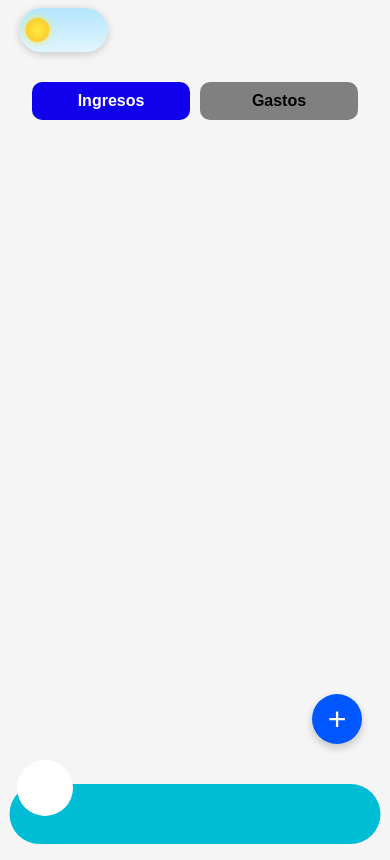
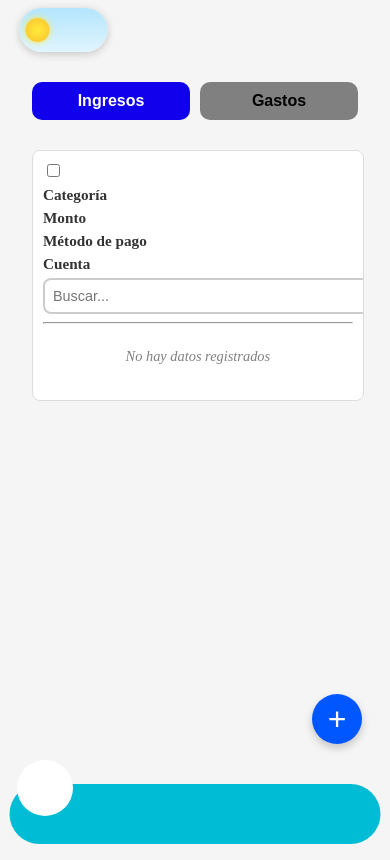
Before and after one commit to Alejandro-ux359/miscuentas, a React (Vite) app: page /ingresosgastos in a window 390 px wide. Built offline with nearby package versions, Linux system fonts and the light colour scheme; some icons are missing; the HTML template or start-up script is replaced by a standard one.

Commit message:
ingresosgastos-tablas

```diff
--- a/src/pages/ingresosGastos/IngresosGastos.css
+++ b/src/pages/ingresosGastos/IngresosGastos.css
@@ -118,6 +118,85 @@
   background: hsl(244, 100%, 40%);
 }
 
+.tabla-contenedor {
+  width: 95%;
+  margin: 30px auto;
+  border-radius: 10px;
+  overflow-x: auto;
+  background: #fff;
+  box-shadow: 0 2px 6px rgba(0, 0, 0, 0.1);
+  padding: 15px;
+}
+
+/* Encabezado */
+.tabla-header {
+  display: flex;
+  align-items: center;
+  justify-content: space-between;
+  flex-wrap: wrap;
+  gap: 10px;
+  margin-bottom: 1px;
+}
+
+.tabla-header span {
+  font-weight: bold;
+  font-size: 1rem;
+  color: #333;
+}
+
+.tabla-subtitulo {
+  margin-right: 100px;
+  font-weight: bold;
+  font-size: 1rem;
+}
+
+.buscador {
+  margin-left: auto;
+  border: 2px solid #ccc;
+  border-radius: 8px;
+  padding: 6px 10px;
+  font-size: 0.9rem;
+  transition: 0.3s;
+}
+
+.buscador:focus {
+  border-color: hsl(244, 100%, 46%);
+  outline: none;
+}
+
+/* Tabla principal */
+.tabla-datos {
+  width: 100%;
+  border-collapse: collapse;
+  text-align: center;
+  font-size: 0.95rem;
+}
+
+.tabla-datos thead {
+  background-color: hsl(244, 100%, 46%);
+  color: white;
+}
+
+.tabla-datos th,
+.tabla-datos td {
+  padding: 10px;
+  border-bottom: 1px solid #ddd;
+  min-width: 120px;
+}
+
+.tabla-datos tr:hover {
+  background-color: #f3f4f8;
+  transition: background 0.2s;
+}
+
+.sin-datos {
+  text-align: center;
+  color: gray;
+  font-style: italic;
+  padding: 15px;
+}
+
+
 /* ============================
    📱 Móviles y Tablets
    ============================ */
@@ -162,3 +241,64 @@
     align-items: stretch;
   }
 }
+
+@media (max-width: 1024px) {
+  .tabla-contenedor {
+    width: 95%;
+    padding: 10px;
+    box-shadow: none;
+    border: 1px solid #ddd;
+    border-radius: 8px;
+  }
+
+  .tabla-header {
+    flex-direction: column;
+    align-items: flex-start;
+    gap: 8px;
+  }
+
+  .tabla-header span {
+    font-size: 0.95rem;
+  }
+
+  .buscador {
+    width: 100%;
+    font-size: 0.9rem;
+    padding: 8px;
+  }
+
+  .tabla-datos {
+    font-size: 0.85rem;
+    display: block;
+    overflow-x: auto;
+    white-space: nowrap;
+  }
+
+  .tabla-datos th,
+  .tabla-datos td {
+    padding: 8px 10px;
+  }
+
+  .sin-datos {
+    font-size: 0.9rem;
+    padding: 10px;
+  }
+}
+
+/* ============================
+   📱 Pantallas muy pequeñas
+   ============================ */
+@media (max-width: 480px) {
+  .tabla-header {
+    gap: 5px;
+  }
+
+  .tabla-datos {
+    font-size: 0.8rem;
+  }
+
+  .tabla-datos th,
+  .tabla-datos td {
+    padding: 6px 8px;
+  }
+}
--- a/src/pages/ingresosGastos/IngresosGastos.tsx
+++ b/src/pages/ingresosGastos/IngresosGastos.tsx
@@ -4,16 +4,35 @@ import "../ingresosGastos/IngresosGastos.css";
 function IngresosGastos() {
   const [openModal, setOpenModal] = useState(false);
   const [tipo, setTipo] = useState("");
-  const [activeTab, setActiveTab] = useState("Ingresos"); // pestaña activa
+  const [activeTab, setActiveTab] = useState("Ingresos");
+  const [datos, setDatos] = useState<any[]>([]);
+  const [busqueda, setBusqueda] = useState("");
 
   const abrirModal = (tipoForm: string) => {
     setTipo(tipoForm);
     setOpenModal(true);
   };
 
-  const cerrarModal = () => {
-    setOpenModal(false);
+  const cerrarModal = () => setOpenModal(false);
+
+  const handleSubmit = (e: any) => {
+    e.preventDefault();
+    const form = new FormData(e.target);
+    const nuevo = {
+      categoria: form.get("categoria"),
+      monto: form.get("monto"),
+      metodo: form.get("paymentMethod"),
+      cuenta: form.get("cuenta"),
+      fecha: form.get("fecha"),
+      tipo,
+    };
+    setDatos([...datos, nuevo]);
+    cerrarModal();
   };
+
+  const filtrados = datos.filter((item) =>
+    item.categoria.toLowerCase().includes(busqueda.toLowerCase())
+  );
 
   return (
     <>
@@ -33,31 +52,56 @@ function IngresosGastos() {
         </button>
       </nav>
 
-      {/* Sección visible según pestaña */}
+      {/* Sección visible */}
       <div className="contenedor-principal">
-        {activeTab === "Ingresos" && (
-          <section className="seccion ingresos">
-            {/* Botón flotante */}
-            <button
-              className="btn-flotante"
-              onClick={() => abrirModal("Ingreso")}
-            >
-              +
-            </button>
-          </section>
-        )}
+        <div className="tabla-contenedor">
+          <div className="tabla-header">
+            <label>
+              <input type="checkbox" />
+            </label>
+            <span className="tabla-subtitulo">Categoría</span>
+            <span className="tabla-subtitulo">Monto</span>
+            <span className="tabla-subtitulo">Método de pago</span>
+            <span className="tabla-subtitulo">Cuenta</span>
+            <input
+              type="text"
+              placeholder="Buscar..."
+              value={busqueda}
+              onChange={(e) => setBusqueda(e.target.value)}
+              className="buscador"
+            />
+          </div>
+          <hr />
 
-        {activeTab === "Gastos" && (
-          <section className="seccion gastos">
-            {/* Botón flotante */}
-            <button
-              className="btn-flotante"
-              onClick={() => abrirModal("Gasto")}
-            >
-              +
-            </button>
-          </section>
-        )}
+          {/* Tabla de datos */}
+          {filtrados.length > 0 ? (
+            <table className="tabla-datos">
+              <tbody>
+                {filtrados.map((item, i) => (
+                  <tr key={i}>
+                    <td>
+                      <input type="checkbox" />
+                    </td>
+                    <td>{item.categoria}</td>
+                    <td>{item.monto}</td>
+                    <td>{item.metodo}</td>
+                    <td>{item.cuenta}</td>
+                  </tr>
+                ))}
+              </tbody>
+            </table>
+          ) : (
+            <p className="sin-datos">No hay datos registrados</p>
+          )}
+        </div>
+
+        {/* Botón flotante */}
+        <button
+          className="btn-flotante"
+          onClick={() => abrirModal(activeTab === "Ingresos" ? "Ingreso" : "Gasto")}
+        >
+          +
+        </button>
       </div>
 
       {/* Modal */}
@@ -65,9 +109,9 @@ function IngresosGastos() {
         <div className="modal">
           <div className="modal-contenido">
             <h3>Nuevo {tipo}</h3>
-            <form>
+            <form onSubmit={handleSubmit}>
               <label>Categoría:</label>
-              <select name="categoria">
+              <select name="categoria" required>
                 <option value="salario">Salario</option>
                 <option value="ventas">Ventas</option>
                 <option value="regalia">Regalía</option>
@@ -77,13 +121,13 @@ function IngresosGastos() {
               </select>
 
               <label>Monto:</label>
-              <input type="number" name="monto" />
+              <input type="number" name="monto" required />
 
-              <label className="paymentMethod">Elige un método de pago:</label>
-              <select name="paymentMethod" id="paymentMethod">
+              <label>Método de pago:</label>
+              <select name="paymentMethod" required>
                 <optgroup label="Efectivo">
                   <option value="cash">Efectivo</option>
-                  <option value="cod">Contra entrega (Cash on Delivery)</option>
+                  <option value="cod">Contra entrega</option>
                 </optgroup>
                 <optgroup label="Tarjetas bancarias">
                   <option value="visa">Visa</option>
@@ -102,17 +146,16 @@ function IngresosGastos() {
               </select>
 
               <label>Fecha:</label>
-              <input type="date" name="fecha" />
+              <input type="date" name="fecha" required />
 
               <label>Cuenta:</label>
-              <input type="text" name="cuenta" />
+              <input type="text" name="cuenta" required />
 
               <div className="acciones">
                 <button type="button" onClick={cerrarModal}>
                   Cancelar
                 </button>
-                <button type="button">Aplicar</button>
-                <button type="submit">Aceptar</button>
+                <button type="submit">Guardar</button>
               </div>
             </form>
           </div>
```
